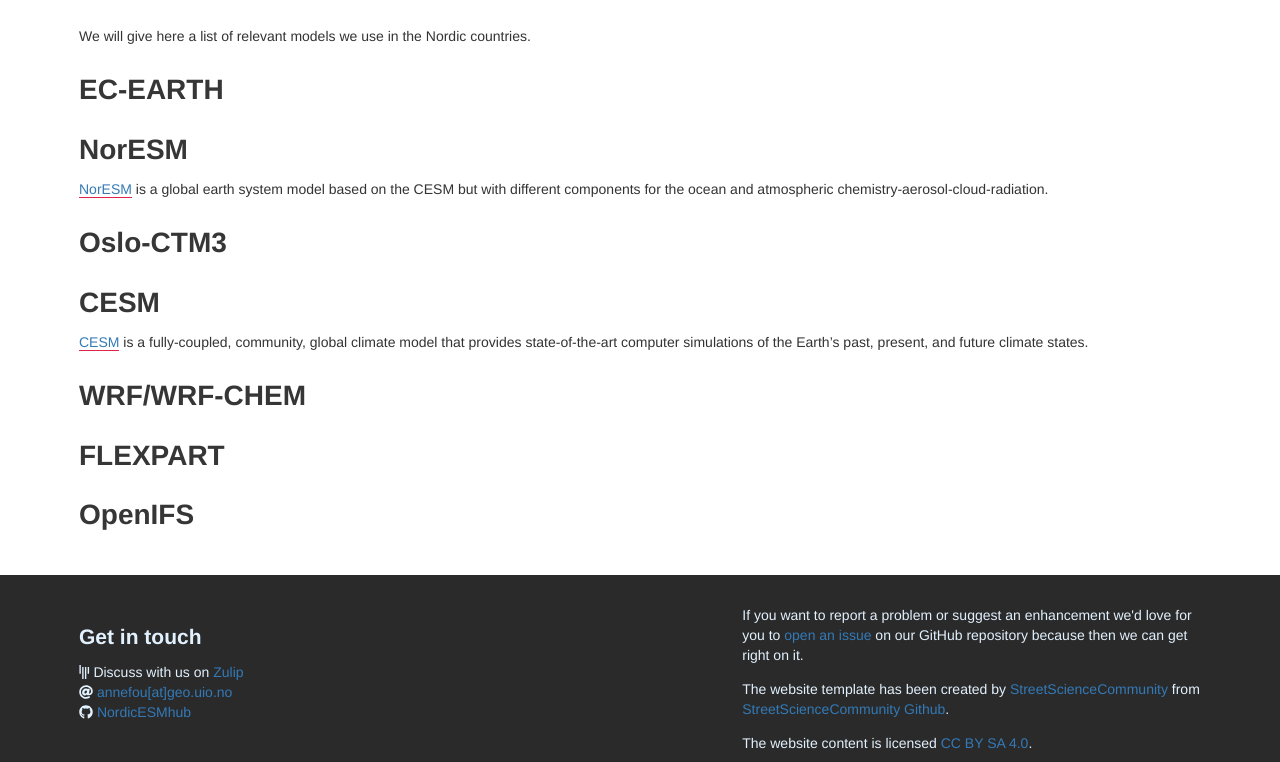
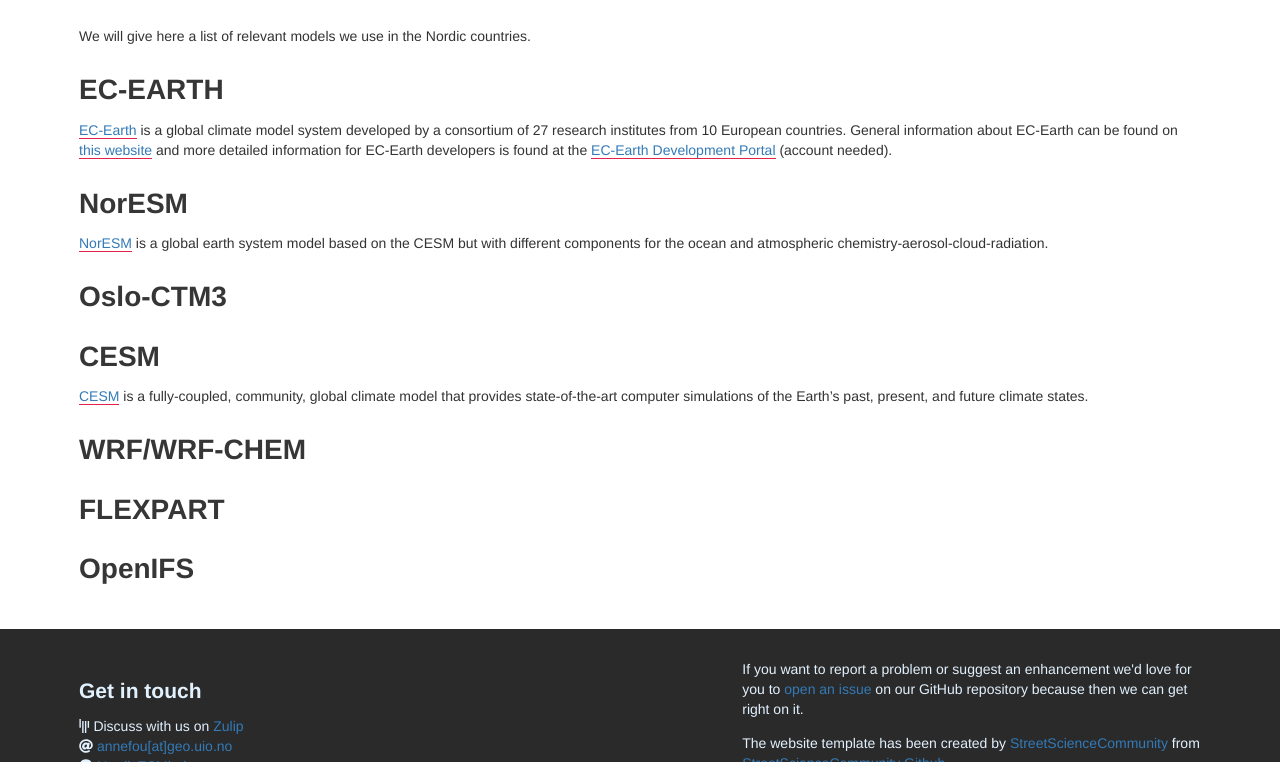
Before and after one commit to NordicESMhub/nordicesmhub.github.io, a Jekyll site: the page built from _documentation/models.md, in a window 1280 px wide and 900 px high, scrolled down 496 px, cut to the strip 138-900 px from the top of the window. Built offline with Jekyll 4.4.1, drawn with Linux system fonts in a browser that asks for light colours; nearby versions of some CDN libraries.

Commit message:
Update models.md
Added a short section for EC-Earth

```diff
--- a/_documentation/models.md
+++ b/_documentation/models.md
@@ -10,6 +10,8 @@ We will give here a list of relevant models we use in the Nordic countries.
 
 
 # EC-EARTH
+
+[EC-Earth](https://www.ec-earth.org) is a global climate model system developed by a consortium of 27 research institutes from 10 European countries. General information about EC-Earth can be found on [this website](https://www.ec-earth.org) and more detailed information for EC-Earth developers is found at the [EC-Earth Development Portal](https://dev.ec-earth.org) (account needed).
 
 # NorESM
 
```
